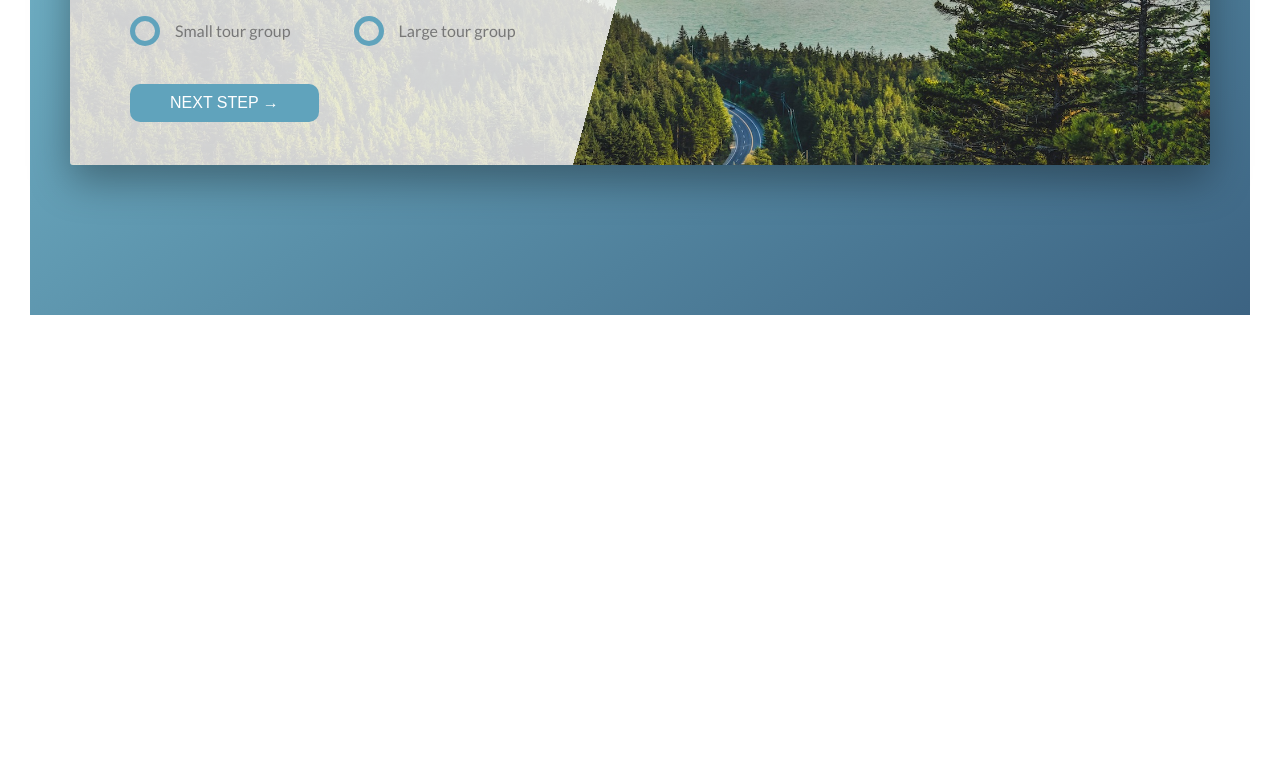
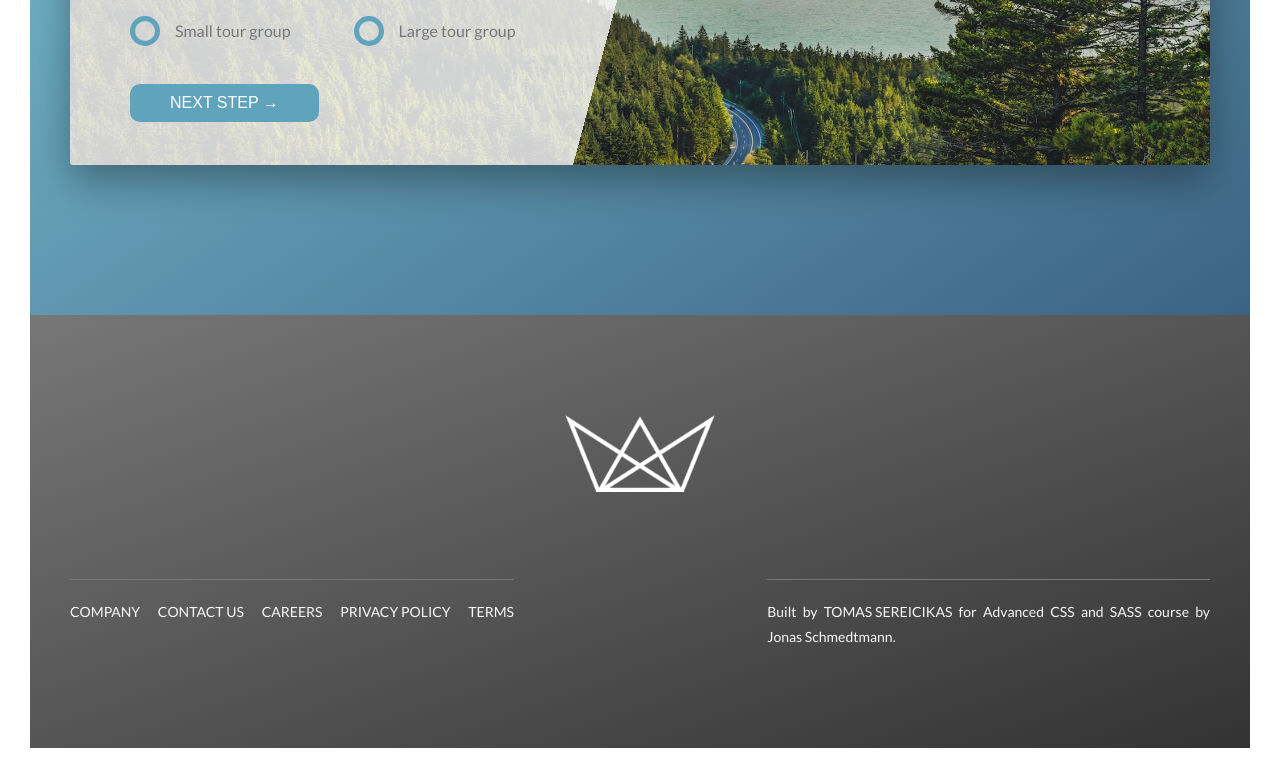
Before and after one commit to SereicikasTomas/Natours, a website: page index.html in a window 1280 px wide. Shown: the part 5065-5843 px from the top of the page. Before the commit the page ends 5410 px from the top, so only its background shows below. Drawn offline with Linux system fonts and the light colour scheme.

Commit message:
add footer with it's components

```diff
--- a/index.html
+++ b/index.html
@@ -333,6 +333,31 @@
         </div>
       </section>
     </main>
+
+    <footer class="footer">
+      <div class="footer__logo-box">
+        <img src="img/logo-white.png" alt="Full logo" class="footer__logo" />
+      </div>
+      <div class="row">
+        <div class="col-1-of-2">
+          <div class="footer__navigation">
+            <ul class="footer__list">
+              <li class="footer__item"><a href="#" class="footer__link">Company</a></li>
+              <li class="footer__item"><a href="#" class="footer__link">Contact us</a></li>
+              <li class="footer__item"><a href="#" class="footer__link">Careers</a></li>
+              <li class="footer__item"><a href="#" class="footer__link">Privacy policy</a></li>
+              <li class="footer__item"><a href="#" class="footer__link">Terms</a></li>
+            </ul>
+          </div>
+        </div>
+        <div class="col-1-of-2">
+          <p class="footer__copyright">
+            Built by <a href="#" class="footer__link">Tomas Sereicikas</a> for Advanced CSS and SASS
+            course by Jonas Schmedtmann.
+          </p>
+        </div>
+      </div>
+    </footer>
     <!-- <section class="grid-test">
       <div class="row">
         <div class="col-1-of-2">
--- a/sass/abstracts/_variables.scss
+++ b/sass/abstracts/_variables.scss
@@ -17,6 +17,7 @@ $color-grey-light-2: #eee;
 
 $color-grey-dark: #777;
 $color-grey-dark-2: #999;
+$color-grey-dark-3: #333;
 
 $color-white: #fff;
 $color-black: #000;
--- /dev/null
+++ b/sass/layout/_footer.scss
@@ -0,0 +1,61 @@
+.footer {
+  background-image: linear-gradient(to bottom right, $color-grey-dark, $color-grey-dark-3);
+  padding: 10rem 0;
+  font-size: 1.4rem;
+  color: $color-grey-light-1;
+
+  &__logo-box {
+    text-align: center;
+    margin-bottom: 8rem;
+  }
+
+  &__logo {
+    height: auto;
+    width: 15rem;
+  }
+
+  &__navigation {
+    border-top: 1px solid $color-grey-dark;
+    padding-top: 2rem;
+    display: inline-block;
+  }
+
+  &__list {
+    list-style: none;
+  }
+
+  &__item {
+    display: inline-block;
+
+    &:not(:last-child) {
+      margin-right: 1.5rem;
+    }
+  }
+
+  &__link {
+    &:link,
+    &:visited {
+      color: $color-grey-light-1;
+      text-decoration: none;
+      text-transform: uppercase;
+      display: inline-block;
+      border-bottom: 1px solid transparent;
+      transition: all 300ms;
+    }
+
+    &:hover,
+    &:active {
+      color: $color-primary;
+      border-bottom: 1px solid $color-primary;
+      transform: translateY(-3px);
+    }
+  }
+
+  &__copyright {
+    border-top: 1px solid $color-grey-dark;
+    padding-top: 2rem;
+    width: 82%;
+    float: right;
+    text-align: justify;
+  }
+}
--- a/sass/main.scss
+++ b/sass/main.scss
@@ -17,5 +17,6 @@
 
 @import "layout/header";
 @import "layout/grid";
+@import "layout/footer";
 
 @import "pages/home";
```
Also changed, not shown: css/style.css.
